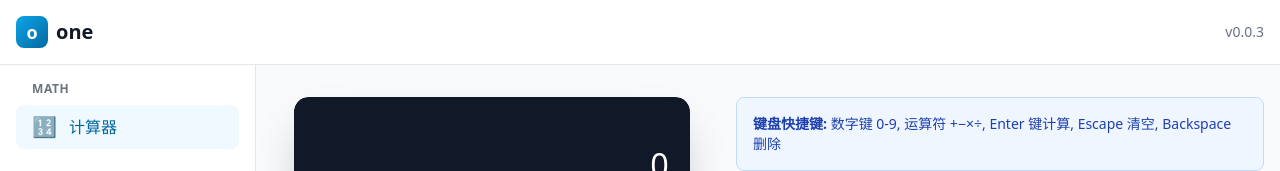
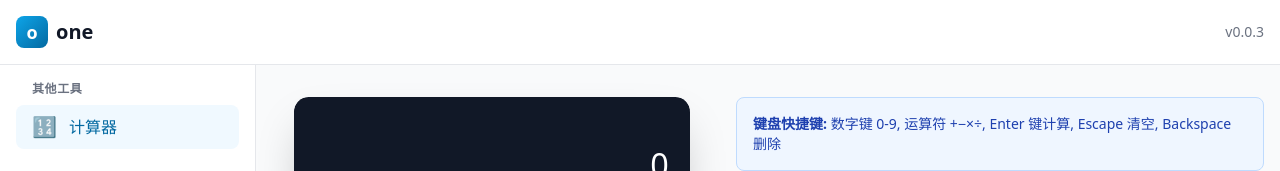
Before and after one commit to zfl420/one, a React (Vite) app: page /tools/calculator in a window 1280 px wide. Shown: the top 171 px of the page. Built offline with nearby package versions, Linux system fonts and the light colour scheme.

Commit message:
refactor: 完全移除 math 分类，计算器归入 other 分类

```diff
--- a/src/components/Layout/Sidebar.tsx
+++ b/src/components/Layout/Sidebar.tsx
@@ -18,7 +18,6 @@ export default function Sidebar({ isOpen, onClose }: SidebarProps) {
   }, {} as Record<string, typeof tools>)
 
   const categoryNames: Record<string, string> = {
-    math: '',
     text: '文本工具',
     convert: '转换工具',
     image: '图像工具',
--- a/src/tools/index.ts
+++ b/src/tools/index.ts
@@ -5,7 +5,7 @@ export const tools: ToolConfig[] = [
   {
     id: 'calculator',
     name: '计算器',
-    category: 'math',
+    category: 'other',
     icon: '🔢',
     component: Calculator,
     route: '/tools/calculator',
--- a/src/tools/types.ts
+++ b/src/tools/types.ts
@@ -1,7 +1,7 @@
 export interface ToolConfig {
   id: string
   name: string
-  category: 'math' | 'text' | 'convert' | 'image' | 'dev' | 'other'
+  category: 'text' | 'convert' | 'image' | 'dev' | 'other'
   icon: string
   component: React.ComponentType
   route: string
```
Also changed, not shown: 1 other file (tests, documents, lock files or other folders).
